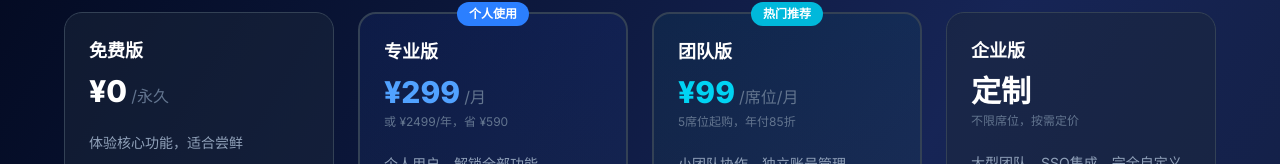
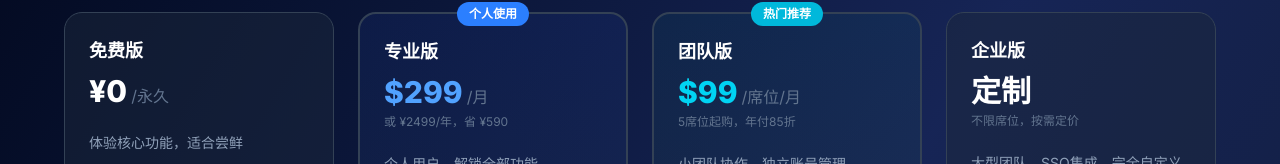
Before and after one commit to time31119/kairos, a Next.js app: page /pricing in a window 1280 px wide. Shown: the part 447-611 px from the top of the page. Built offline with nearby package versions, Linux system fonts and the light colour scheme.

Commit message:
fix: 定价改为计价 - Silver 9/月, Gold 99/月

```diff
--- a/src/app/pricing/page.tsx
+++ b/src/app/pricing/page.tsx
@@ -106,7 +106,7 @@ export default function PricingPage() {
             <div className="mb-6">
               <h3 className="text-lg font-bold text-white mb-2">专业版</h3>
               <div className="flex items-baseline gap-1">
-                <span className="text-3xl font-extrabold text-blue-400">¥299</span>
+                <span className="text-3xl font-extrabold text-blue-400">$299</span>
                 <span className="text-slate-500">/月</span>
               </div>
               <div className="text-xs text-slate-500 mt-1">或 ¥2499/年，省 ¥590</div>
@@ -137,7 +137,7 @@ export default function PricingPage() {
             <div className="mb-6">
               <h3 className="text-lg font-bold text-white mb-2">团队版</h3>
               <div className="flex items-baseline gap-1">
-                <span className="text-3xl font-extrabold text-cyan-400">¥99</span>
+                <span className="text-3xl font-extrabold text-cyan-400">$99</span>
                 <span className="text-slate-500">/席位/月</span>
               </div>
               <div className="text-xs text-slate-500 mt-1">5席位起购，年付85折</div>
```
